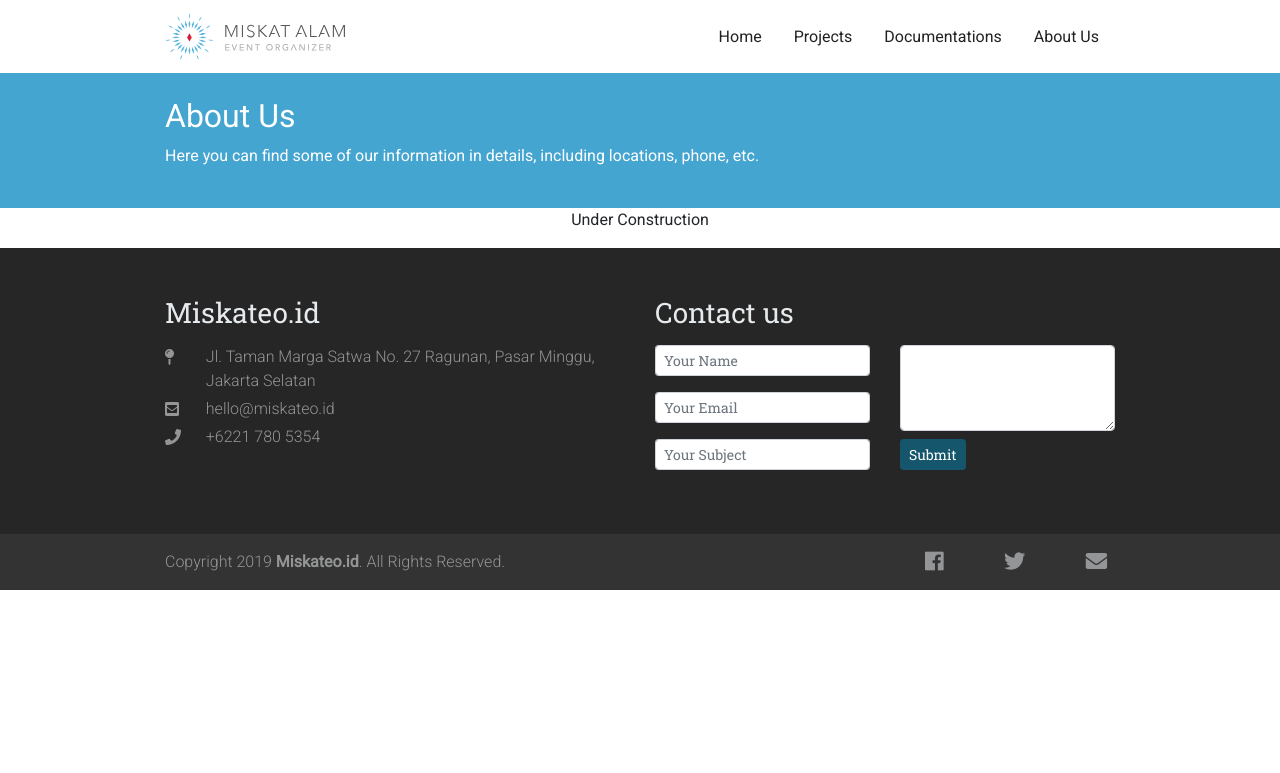
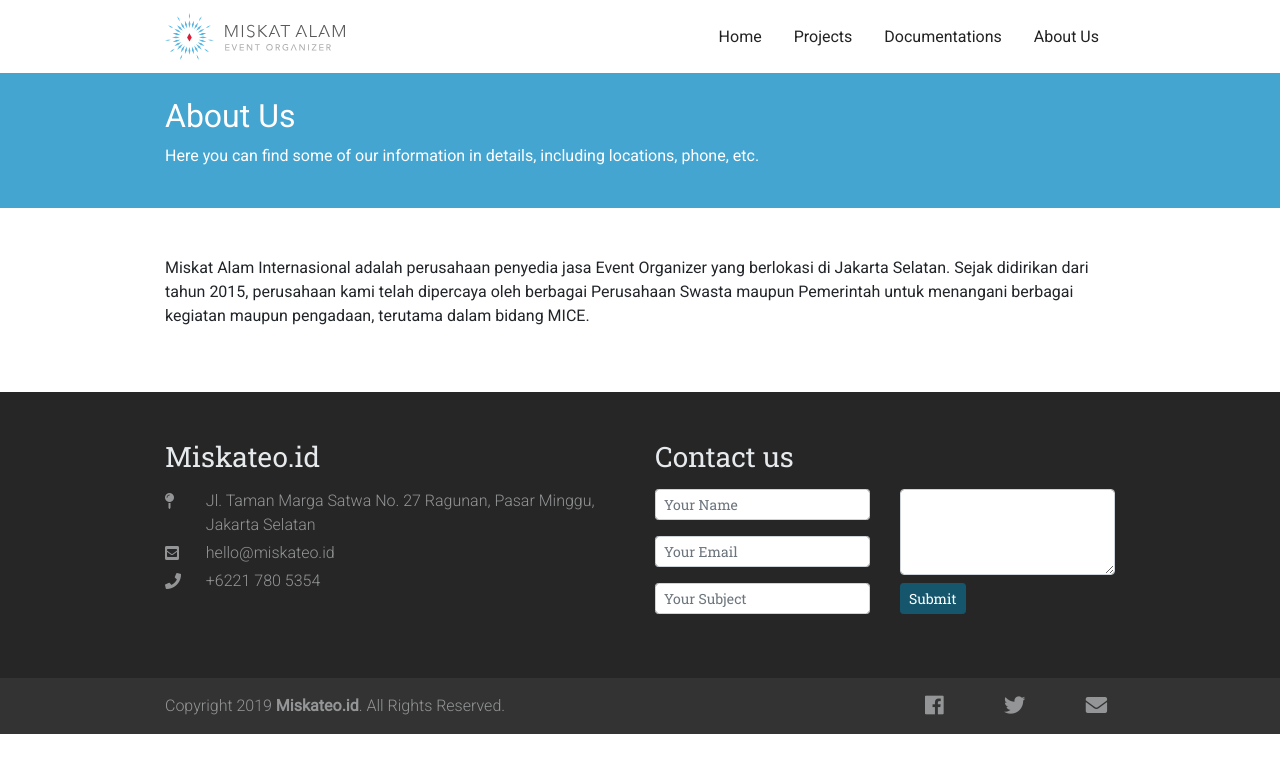
Before and after one commit to miskatevent/miskatevent.github.io, a Jekyll site: the page built from about.html, in a window 1280 px wide. Shown: the top 773 px of the page. Built offline with Jekyll 4.4.1, drawn with Linux system fonts in a browser that asks for light colours.

Commit message:
add about content

```diff
--- a/about.html
+++ b/about.html
@@ -4,6 +4,8 @@ title: About Us
 description: Here you can find some of our information in details, including locations, phone, etc.
 ---
 
-<div class="container">
-  <p class="text-center">Under Construction</p>
+<div class="about-us pt-5 pb-5">
+  <div class="container">
+    <p>Miskat Alam Internasional adalah perusahaan penyedia jasa Event Organizer yang berlokasi di Jakarta Selatan. Sejak didirikan dari tahun 2015, perusahaan kami telah dipercaya oleh berbagai Perusahaan Swasta maupun Pemerintah untuk menangani berbagai kegiatan maupun pengadaan, terutama dalam bidang MICE.</p>
+  </div>
 </div>
```
Also changed, not shown: _posts/2019-07-24-pengembangan-desa-wisata-melalui-pendampingan-dalam-rangka-fasilitasi-pelatihan-masyarakat-desa-wisata-kota-ternate.markdown (added, +12 -0 lines), 11 other files.
